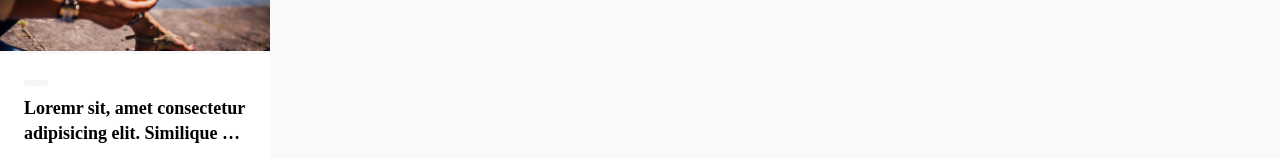
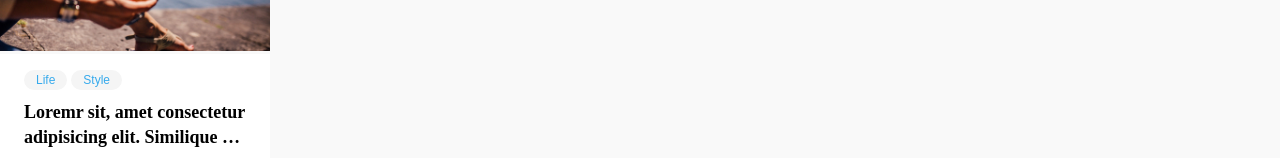
Before and after one commit to Nayoung-Gu/react-blog, a React (Create React App) app: page / in a window 1280 px wide. Shown: the part 1213-1371 px from the top of the page. Built offline with nearby package versions, Linux system fonts and the light colour scheme; a web font is replaced by a local one.

Commit message:
Style: 컴포넌트에 클래스 props 전달

```diff
--- a/src/components/list/PostListItem.jsx
+++ b/src/components/list/PostListItem.jsx
@@ -13,7 +13,8 @@ function PostListItem(props) {
         <img src={img} alt="" />
       </div>
       <div className="contents-wrap">
-        <CategoryBtn />
+        <CategoryBtn theme="Life" className="blue" />
+        <CategoryBtn theme="Style" className="blue" />
         <h3 className="card-title">
           Loremr sit, amet consectetur adipisicing elit. Similique neque fuga
           rem dolor eligendi aute
```
Also changed, not shown: src/components/ui/ReviseBtn.jsx (deleted).
